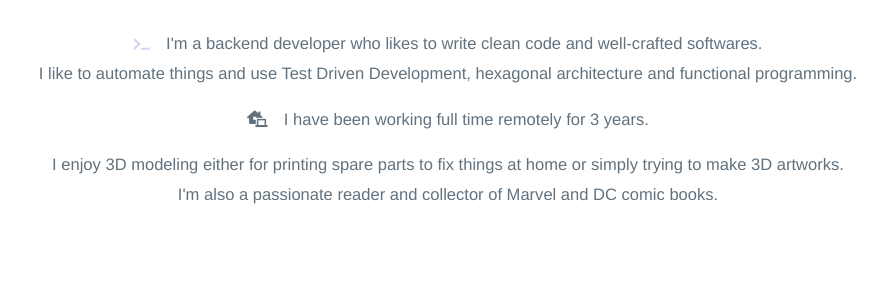
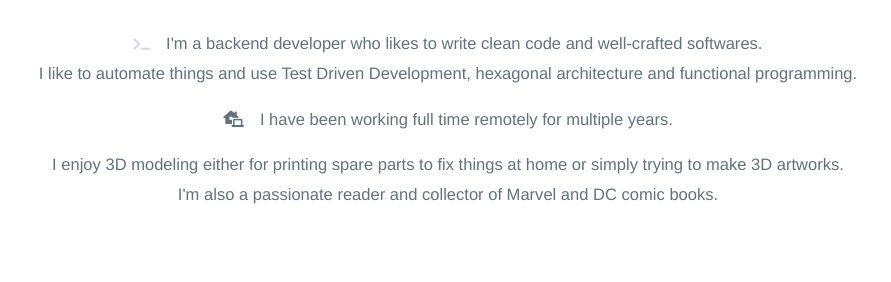
Before and after one commit to antoinecarton/antoinecarton.github.io, a Jekyll site: the page built from index.md, in a window 1280 px wide and 900 px high, scrolled down 461 px. Shown: the part 150-432 px from the top of the window, without its empty margins (192-1083 px from the left). Built offline with Jekyll 4.4.1, drawn with Linux system fonts in a browser that asks for light colours.

Commit message:
Update remote time

```diff
--- a/_layouts/default.html
+++ b/_layouts/default.html
@@ -28,7 +28,7 @@
             <br/>
             I like to automate things and use Test Driven Development, hexagonal architecture and functional programming.
           </p>
-          <p><i class="fas fa-laptop-house tab"></i>I have been working full time remotely for 3 years.</p>
+          <p><i class="fas fa-laptop-house tab"></i>I have been working full time remotely for multiple years.</p>
           <p>I enjoy 3D modeling either for printing spare parts to fix things at home or simply trying to make 3D artworks.
           <br/>
           I'm also a passionate reader and collector of Marvel and DC comic books.</p>
```
